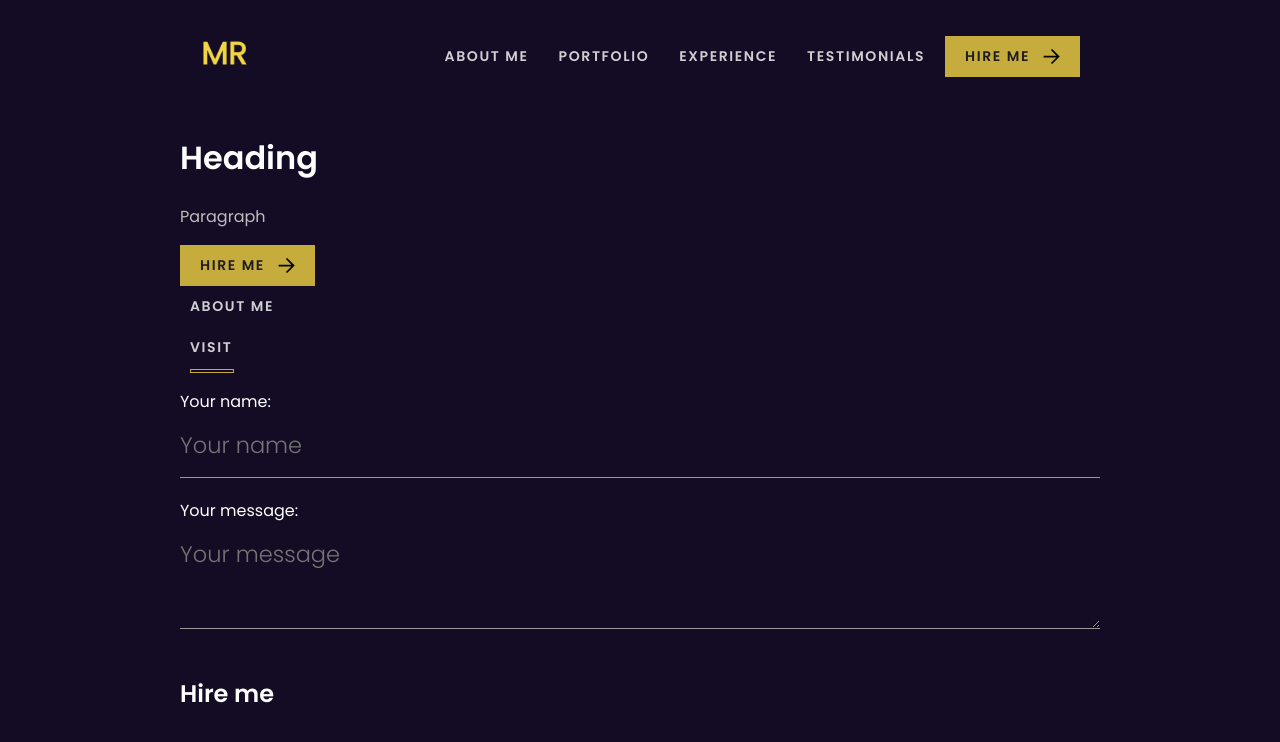
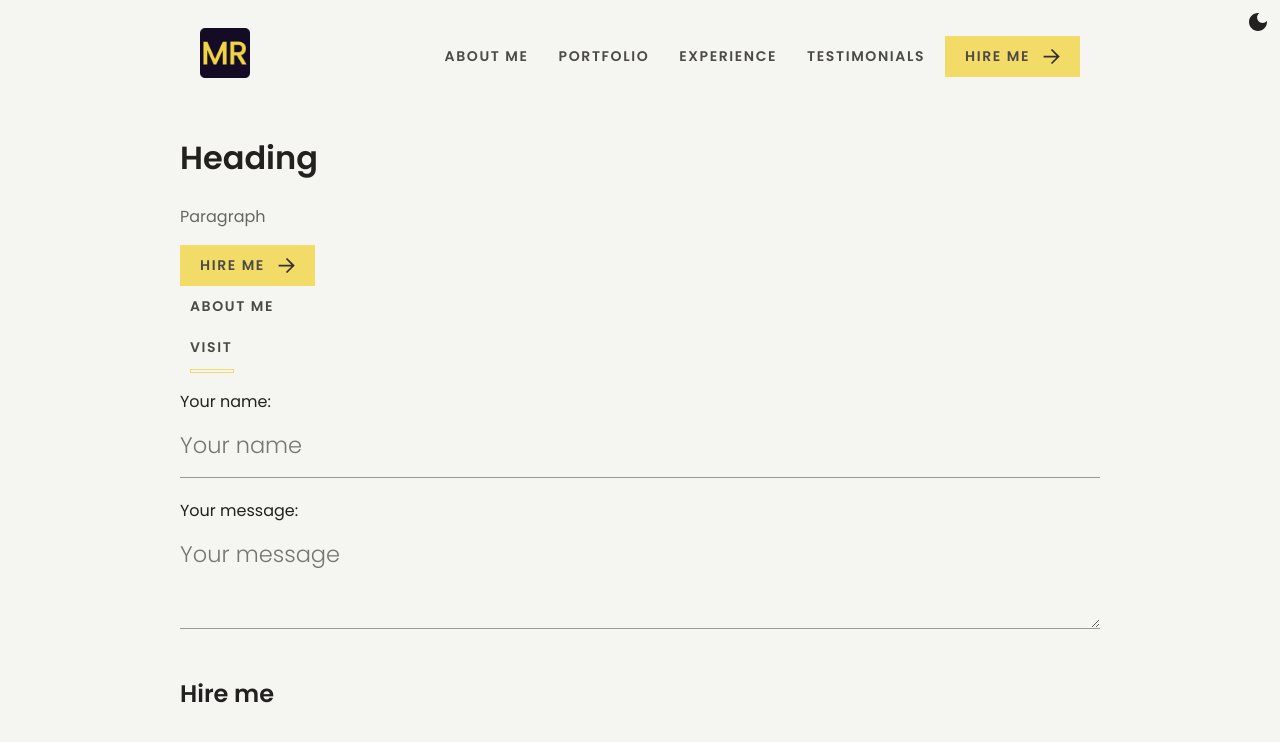
Before and after one commit to mroman48389/PortfolioProject, a website built with Vite: page index.html in a window 1280 px wide. Built offline with nearby package versions, Linux system fonts and the light colour scheme.

Commit message:
Added dark/light mode toggle.

```diff
--- a/index.html
+++ b/index.html
@@ -45,6 +45,22 @@
 
                 </div>
             </div>
+
+            <button id="toggle-theme" aria-label="Toggle dark theme">
+                <svg
+                    xmlns="http://www.w3.org/2000/svg"
+                    enable-background="new 0 0 24 24"
+                    height="24px"
+                    viewBox="0 0 24 24"
+                    width="24px"
+                    fill="var(--light-icon)"
+                >
+                    <rect fill="none" height="24" width="24" />
+                    <path
+                        d="M12,3c-4.97,0-9,4.03-9,9s4.03,9,9,9s9-4.03,9-9c0-0.46-0.04-0.92-0.1-1.36c-0.98,1.37-2.58,2.26-4.4,2.26 c-2.98,0-5.4-2.42-5.4-5.4c0-1.81,0.89-3.42,2.26-4.4C12.92,3.04,12.46,3,12,3L12,3z"
+                    />
+                </svg>
+            </button>
 		</nav>
 
         <main>
--- a/src/components/_base.css
+++ b/src/components/_base.css
@@ -27,6 +27,15 @@
     }
 } */
 
+/* If light-theme was added via the JavaScript in main.js, switch to light mode colors. */
+:root.light-theme {
+    --text-color: var(--black);
+    --light-icon: var(--black);
+    --gray-light: var(--gray-dark);
+    --dark-icon: white;
+    --anchor-color: var(--black);
+}
+
 * {
     box-sizing: border-box;
 }
@@ -47,6 +56,11 @@ html::selection {
     background-color: var(--primary);
 }
 
+/* If light-theme was added via the JavaScript in main.js, switch to light mode color. */
+html.light-theme {
+    background-color: var(--beige);
+}
+
 /* If the user has no motion preferences, make the scrolling smooth. */
 @media (prefers-reduced-motion: no-preference) {
     html {
--- /dev/null
+++ b/src/components/toggle-theme.css
@@ -0,0 +1,20 @@
+#toggle-theme {
+    /* Remove default button styles first. */
+    all: unset;
+    outline: revert;
+    box-sizing: border-box;
+
+    /* Fix button to upper right corner of screen. */
+    position: fixed;
+    right: 10px;
+    top: 10px;
+
+    z-index: 1;
+
+    transition: translate 300ms;
+}
+
+/* Makes the button look like it's being clicked by moving it very slightly on click. */
+#toggle-theme:active {
+     translate: 1px 1px;
+}
--- a/src/main.js
+++ b/src/main.js
@@ -0,0 +1,16 @@
+/* If the user clicks the element with id toggle-theme, add the light-theme class to html elements.
+
+   Note that document.documentElement is equivalent to document.querySelector("html"), so we
+   are adding light-theme to the html element and can then use html.light-theme in the CSS to
+   change the colors in light mode. Since :root also refers to the html element, we can do
+   :root.light-theme to change the color variables we defined. */
+document.querySelector("#toggle-theme").addEventListener("click", () => {
+    document.documentElement.classList.toggle("light-theme");
+});
+
+/* Also add light-theme to the html element if the user prefers it. */
+const prefersLight = window.matchMedia("(prefers-color-scheme: light)").matches;
+
+if (prefersLight) {
+    document.documentElement.classList.add("light-theme");
+}
--- a/src/style.css
+++ b/src/style.css
@@ -7,3 +7,4 @@
 @import url("./components/buttons.css");
 @import url("./components/forms.css");
 @import url("./components/nav.css");
+@import url("./components/toggle-theme.css");
```
